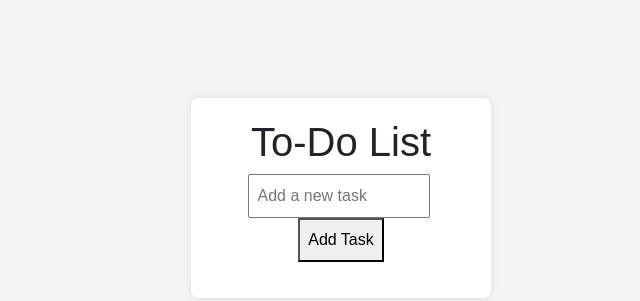
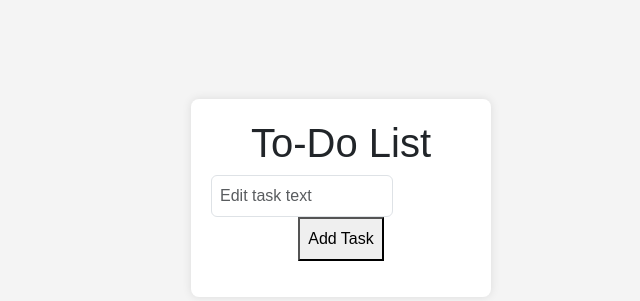
Before and after one commit to vashviper/todowebapp, a plain HTML site: page index.html in a window 1280 px wide. Shown: the part 202-503 px from the top of the page, without its empty margins (299-939 px from the left). Drawn offline with nearby package versions, Linux system fonts and the light colour scheme; a small style sheet from the web is missing.

Commit message:
edit line 14 - index.html

```diff
--- a/index.html
+++ b/index.html
@@ -11,7 +11,7 @@
 
     <div class="container">
         <h1>To-Do List</h1>
-        <input type="text" id="taskInput" placeholder="Add a new task">
+        <input type="text" id="editedTaskText" class="form-control" placeholder="Edit task text">
         <button onclick="addTask()">Add Task</button>
         <ul id="taskList"></ul>
     </div>
```
